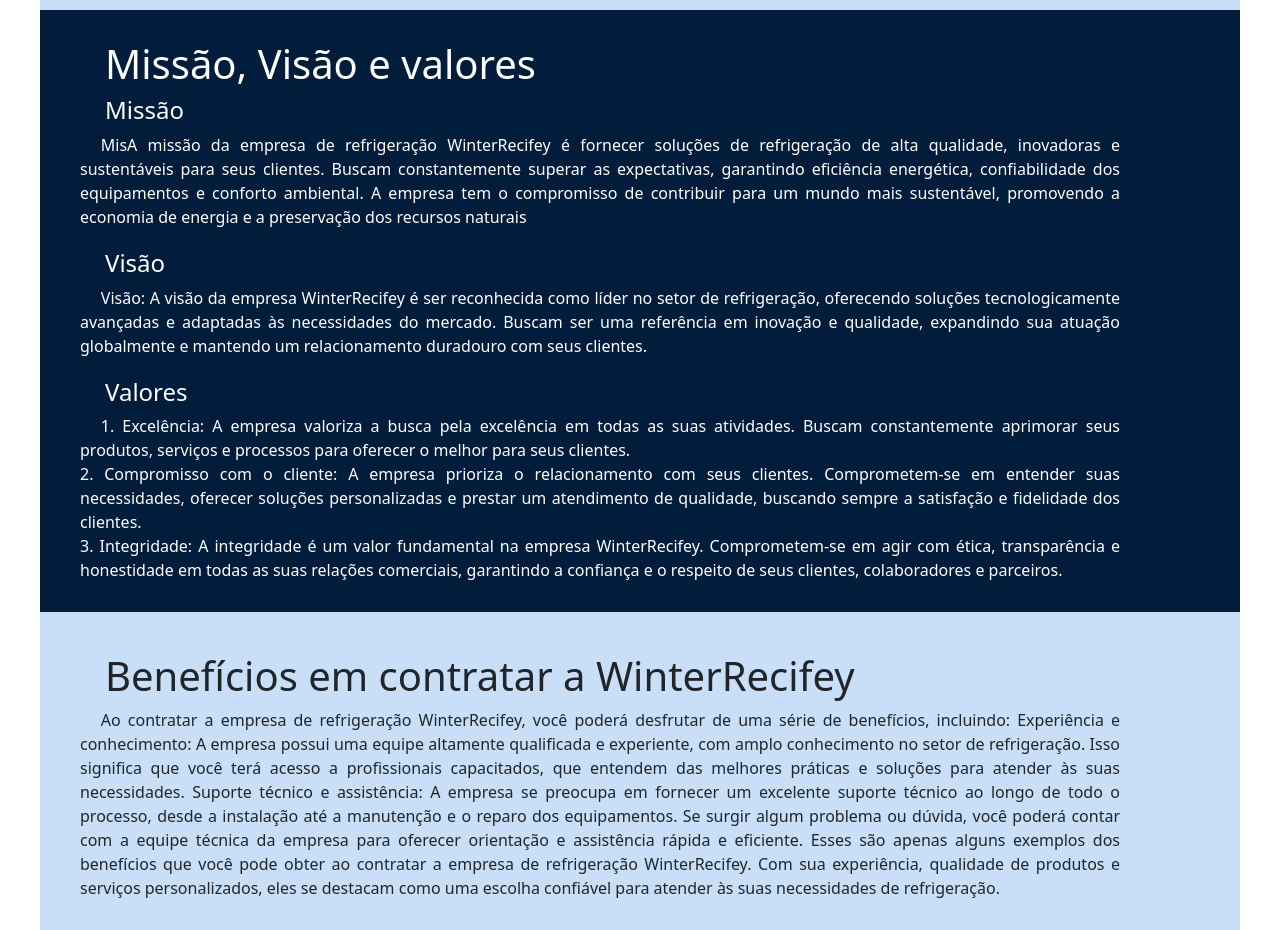
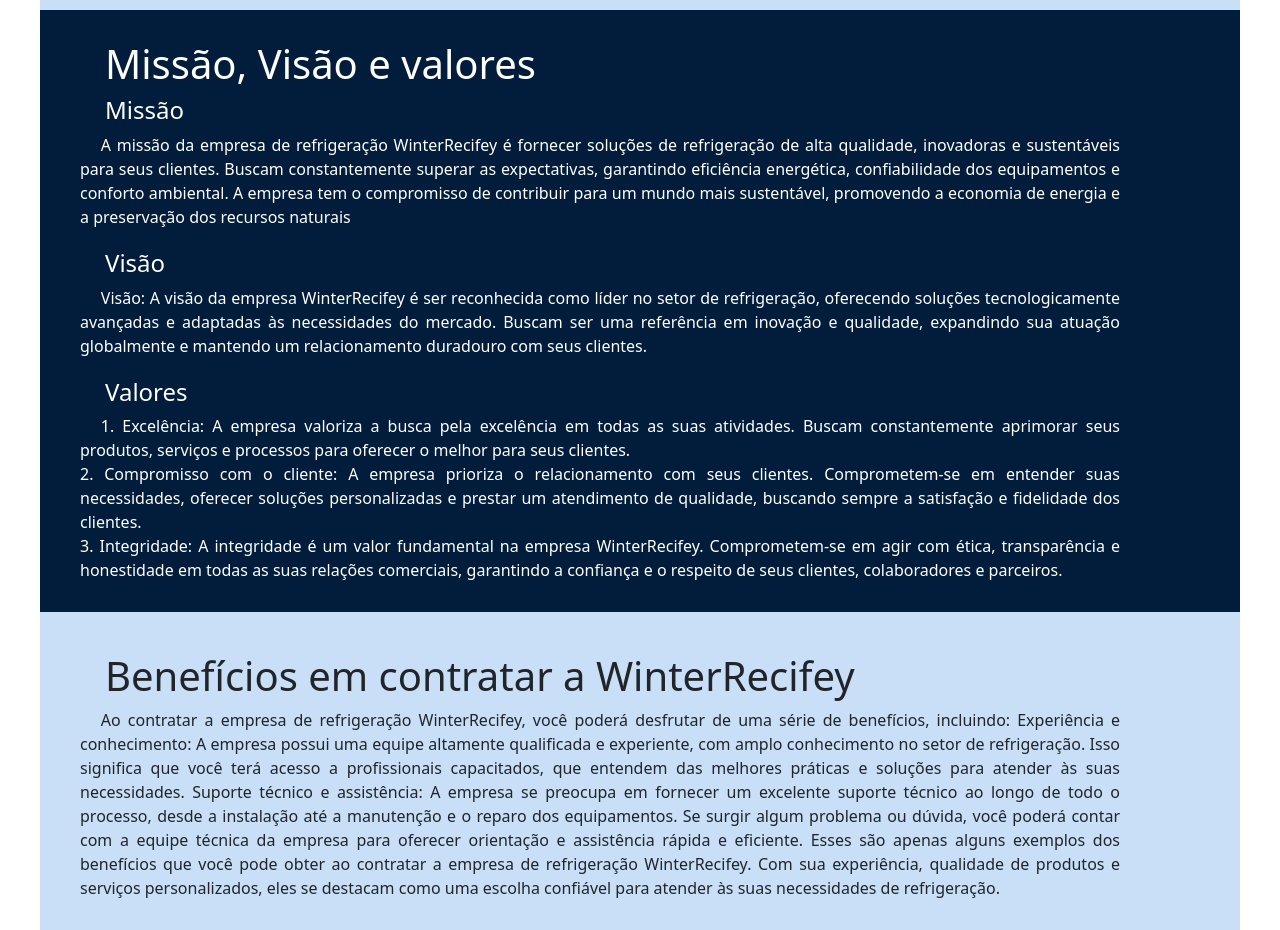
Before and after one commit to AdrianoSilva22/WinterRecifey, a website: page view/index.html in a window 1280 px wide. Shown: the part 1080-2010 px from the top of the page. Drawn offline with nearby package versions, Linux system fonts and the light colour scheme.

Commit message:
Corrigindo texto na section missao visao valores no index.html

```diff
--- a/view/index.html
+++ b/view/index.html
@@ -123,7 +123,7 @@
               <!--Sub-titulo missão -->
               <h4>Missão</h4>
               <p>
-                MisA missão da empresa de refrigeração WinterRecifey é fornecer soluções de refrigeração de alta qualidade,
+                A missão da empresa de refrigeração WinterRecifey é fornecer soluções de refrigeração de alta qualidade,
                 inovadoras e sustentáveis para seus clientes. Buscam constantemente superar as expectativas, garantindo
                 eficiência energética, confiabilidade dos equipamentos e conforto ambiental. A empresa tem o compromisso de
                 contribuir para um mundo mais sustentável, promovendo a economia de energia e a preservação dos recursos
```
